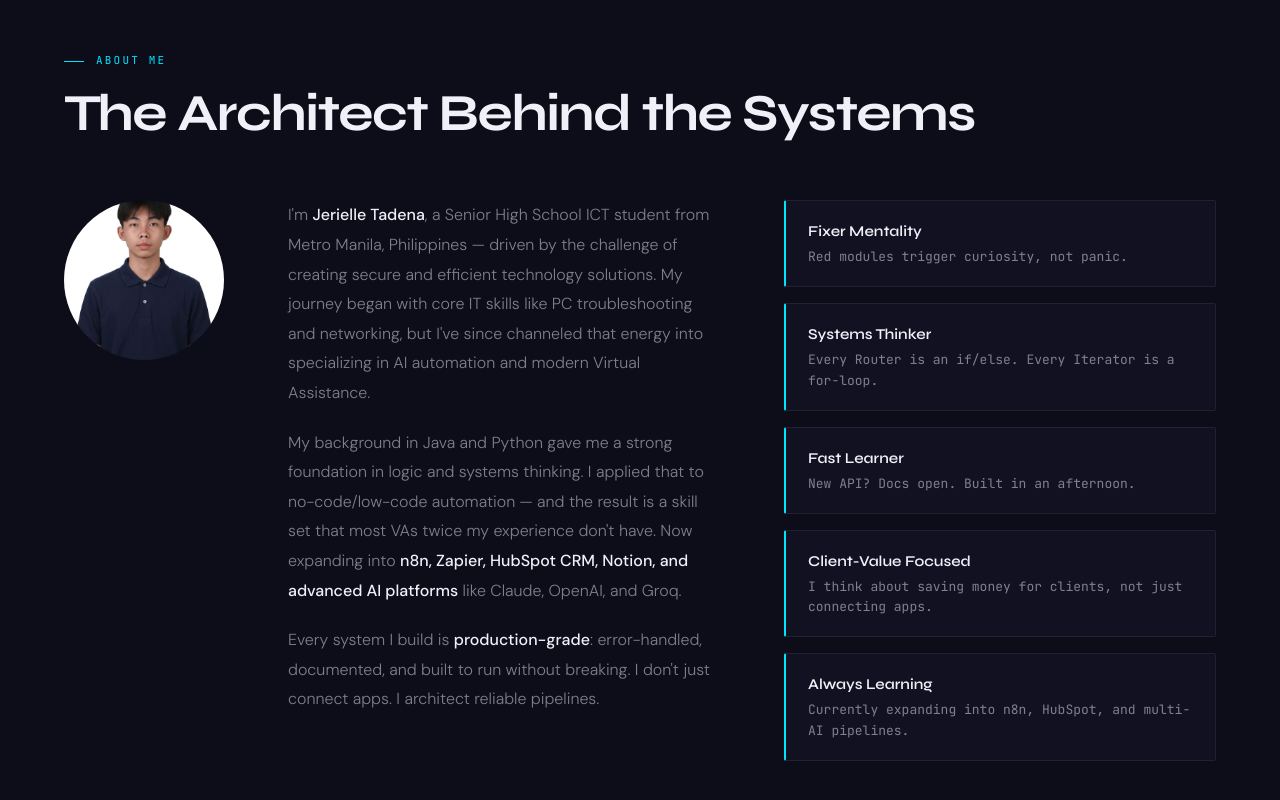
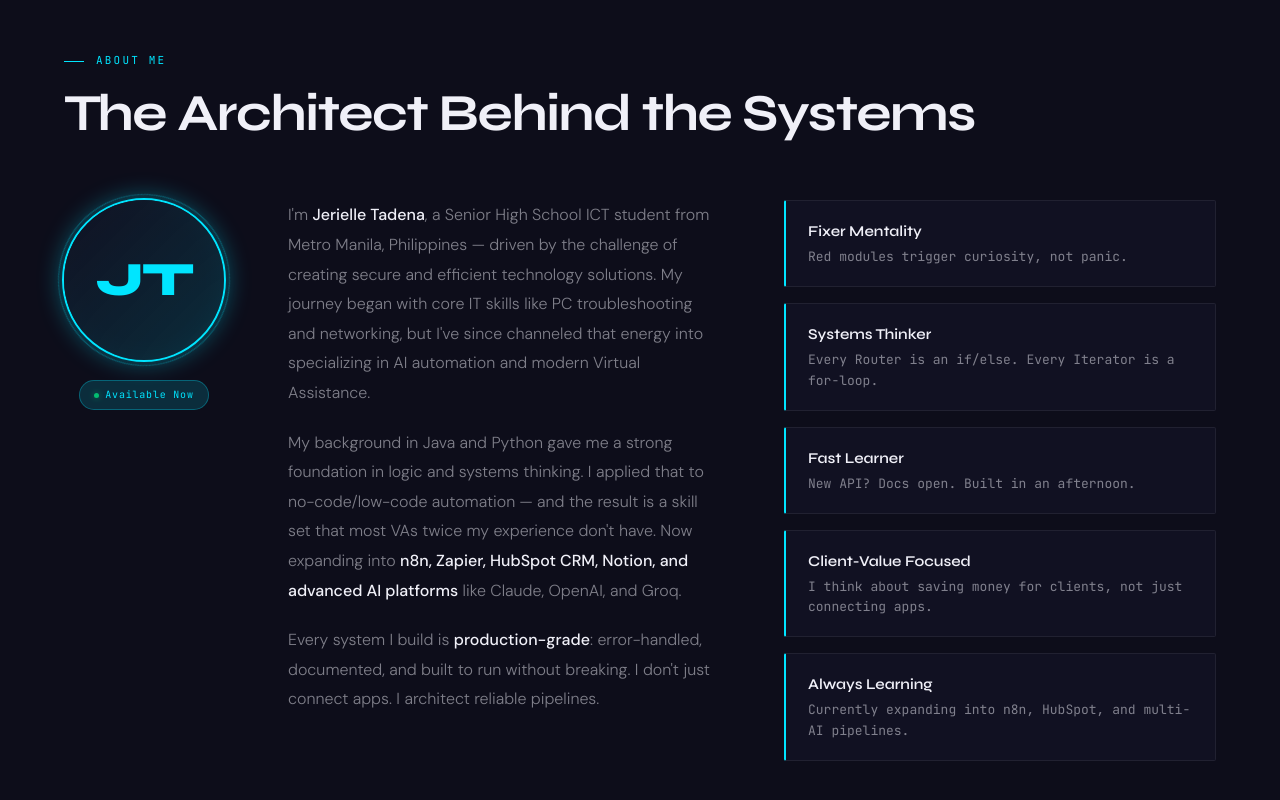
Before and after one commit to tadenajerielle-blip/jerielletadena.github.io, a plain HTML site: page index.html in a window 1280 px wide. Shown: the part 937-1737 px from the top of the page. Drawn offline with nearby package versions, Linux system fonts and the light colour scheme.

Commit message:
Update index.html

```diff
--- a/index.html
+++ b/index.html
@@ -548,8 +548,22 @@ footer{padding:32px clamp(24px,5vw,64px);border-top:1px solid var(--border);disp
 
   <div class="about-grid">
     <!-- Avatar Column -->
-    <img src="images/profile.jpg" alt="Jerielle Tadena" class="avatar-img-el"
-onerror="this.style.display='none';document.getElementById('avatarFallback').style.display='flex'">
+    <div class="about-avatar-col reveal">
+      <div class="avatar-wrap">
+        <div class="avatar-ring-outer"></div>
+        <div class="avatar-ring-inner"></div>
+        <!--
+          TO ADD YOUR PHOTO:
+          1. Place your photo file (e.g., profile.jpg) in the same folder as this HTML file
+          2. Change src="profile.jpg" below to your filename
+          3. The fallback "JT" initials will show if the image is missing
+        -->
+        <img src="profile.jpg" alt="Jerielle Tadena" class="avatar-img-el"
+             onerror="this.style.display='none';document.getElementById('avatarFallback').style.display='flex'">
+        <div class="avatar-fallback" id="avatarFallback">JT</div>
+      </div>
+      <div class="avatar-badge">Available Now</div>
+    </div>
     <!-- Bio Column -->
     <div class="about-text reveal">
       <p>
```
